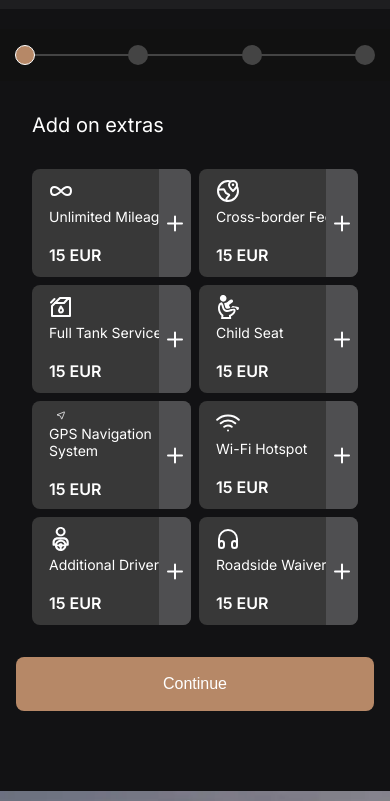
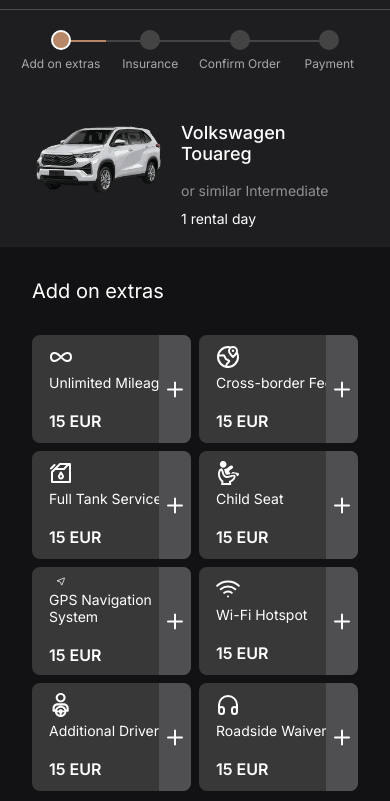
Before and after one commit to Rogok-Serg/flexicar, a plain HTML site: page index.html in a window 390 px wide. Both pictures are taken after a click on the button "Proceed to Booking". Shown: the part 43-844 px from the top of the page. Drawn offline with Linux system fonts and the light colour scheme.

Commit message:
add section: step-progress and selected-car

```diff
--- a/css/mobile.css
+++ b/css/mobile.css
@@ -42,14 +42,18 @@
   justify-content: center;
   align-items: center;
   padding: 16px;
-  margin-top: 20px;
-  background-color: #111;
+  padding-top: 20px;
+  background-color: rgb(30, 30, 32);
+  border-top: 1px solid #4f4f51;
 }
 
 .step-wrapper {
   display: flex;
+  flex-direction: column;
   align-items: center;
   position: relative;
+  flex: 1;
+  min-width: 70px;
 }
 
 .step {
@@ -57,8 +61,8 @@
   height: 20px;
   background-color: #444;
   border-radius: 50%;
-  border: 1px solid transparent;
-  z-index: 1;
+  border: 2px solid transparent;
+  z-index: 2;
   transition: background-color 0.3s, border-color 0.3s;
 }
 
@@ -68,50 +72,66 @@
 }
 
 .progress-line {
-  width: 25vw;
+  position: absolute;
+  top: 10px;
   height: 2px;
   background-color: #444;
-  margin-left: -2px;
-  margin-right: -2px;
+  z-index: 1;
   transition: background-color 0.3s;
 }
 
-/* .step-progress {
-  display: flex;
-  justify-content: space-between;
-  align-items: center;
-  padding: 1rem;
-  background-color: #1a1a1a;
-  color: white;
-  border-top: 1px solid #333;
-  border-bottom: 1px solid #333;
+.progress-line.left {
+  left: 0;
+  right: 50%;
 }
 
-.step {
-  flex: 1;
-  text-align: center;
-  font-size: 0.75rem;
-  color: #aaa;
-  position: relative;
+.progress-line.right {
+  left: 50%;
+  right: 0;
 }
 
-.step.active {
-  color: #fff;
+.progress-line.active {
+  background-color: rgba(182, 136, 103, 1);
 }
 
-.step::before {
-  content: "";
-  display: block;
-  margin: 0 auto 0.25rem;
-  width: 10px;
-  height: 10px;
-  border-radius: 50%;
-  background-color: #555;
+.step-label {
+  margin-top: 6px;
+  font-size: 12px;
+  color: #aaa;
+  text-align: center;
 }
 
-.step.active::before {
-  background-color: #f39c12;
-} */
+.selected-car {
+  display: flex;
+  flex-direction: row;
+  justify-content: flex-start;
+  padding: 35px 32px 20px;
+  background-color: rgb(30, 30, 32);
+}
+
+.selected-car img {
+  height: 72px;
+  margin-right: 16px;
+}
+.selected-car h3 {
+  color: #fefeff;
+  font-size: 18px;
+  font-weight: 500;
+  margin-bottom: 16px;
+}
+
+.selected-car span {
+  color: #919192;
+  font-size: 14px;
+  font-weight: 400;
+}
+
+.selected-car p {
+  color: #fefeff;
+  font-size: 14px;
+  font-weight: 400;
+  margin-top: 10px;
+}
 
 .car-order__container {
   flex-direction: column;
@@ -654,10 +674,11 @@
 .footer-privacy::before {
   content: "";
   position: absolute;
-  width: 100%;
+  width: 95%;
   height: 2px;
   top: 0;
-  left: 0;
+  left: 50%;
+  transform: translateX(-50%);
   background: rgb(84, 84, 84);
   border-radius: 1px;
 }
--- a/css/reset.css
+++ b/css/reset.css
@@ -16,9 +16,6 @@ ul {
 }
 img {
   display: block;
-  max-width: 100%;
-  height: auto;
-  width: 100%;
 }
 li {
   list-style: none;
--- a/index.html
+++ b/index.html
@@ -99,29 +99,37 @@
       </div>
     </header>
     <main>
-      <!-- <div class="step-progress" style="display: none;">
-        <div class="step">Add on extras</div>
-        <div class="step">Insurance</div>
-        <div class="step">Confirm Order</div>
-        <div class="step">Payment</div>
-      </div> -->
       <div class="step-progress" style="display: none;">
         <div class="step-wrapper">
           <div class="step"></div>
-          <div class="progress-line"></div>
+          <div class="progress-line right"></div>
+          <div class="step-label">Add on extras</div>
         </div>
         <div class="step-wrapper">
+          <div class="progress-line left"></div>
           <div class="step"></div>
-          <div class="progress-line"></div>
+          <div class="progress-line right"></div>
+          <div class="step-label">Insurance</div>
         </div>
         <div class="step-wrapper">
+          <div class="progress-line left"></div>
           <div class="step"></div>
-          <div class="progress-line"></div>
+          <div class="progress-line right"></div>
+          <div class="step-label">Confirm Order</div>
         </div>
         <div class="step-wrapper">
+          <div class="progress-line left"></div>
           <div class="step"></div>
+          <div class="step-label">Payment</div>
         </div>
       </div>
+      <div class="selected-car" style="display: none;">
+        <img src="./assets/images/car.webp" alt="car">
+      <div>
+        <h3>Volkswagen Touareg</h3>
+        <span>or similar Intermediate</span>
+        <p>1 rental day</p>
+      </div></div>
       <section class="car-order">
         <div class="container car-order__container">
           <div class="block-car-info">
--- a/scripts/stepper.js
+++ b/scripts/stepper.js
@@ -3,19 +3,30 @@ const isMobileOrTablet = () => window.innerWidth <= 1199;
 if (isMobileOrTablet) {
   function updateStep(newStep) {
     const steps = document.querySelectorAll(".step");
+    const stepWrappers = document.querySelectorAll(".step-wrapper");
     const lines = document.querySelectorAll(".progress-line");
 
     steps.forEach((step, index) => {
       step.classList.toggle("active", index <= newStep);
     });
 
-    lines.forEach((line, index) => {
-      line.style.backgroundColor = index < newStep ? "#B68867" : "#444";
+    stepWrappers.forEach((wrapper, index) => {
+      const leftLine = wrapper.querySelector(".progress-line.left");
+      const rightLine = wrapper.querySelector(".progress-line.right");
+
+      if (rightLine) {
+        rightLine.style.backgroundColor = index <= newStep ? "#B68867" : "#444";
+      }
+      if (leftLine) {
+        leftLine.style.backgroundColor = index <= newStep ? "#B68867" : "#444";
+      }
     });
 
     currentStep = newStep;
   }
+
   const stepBar = document.querySelector(".step-progress");
+  const selectedCar = document.querySelector(".selected-car");
   const btnProceed = document.querySelector(".btn-proceed");
   const btnExtras = document.querySelector(".btn-extras");
   const btnInsurance = document.querySelector(".btn-insurance");
@@ -23,6 +34,7 @@ if (isMobileOrTablet) {
 
   btnProceed.addEventListener("click", () => {
     stepBar.style.display = "flex";
+    selectedCar.style.display = "flex";
     updateStep(0);
   });
 
```
